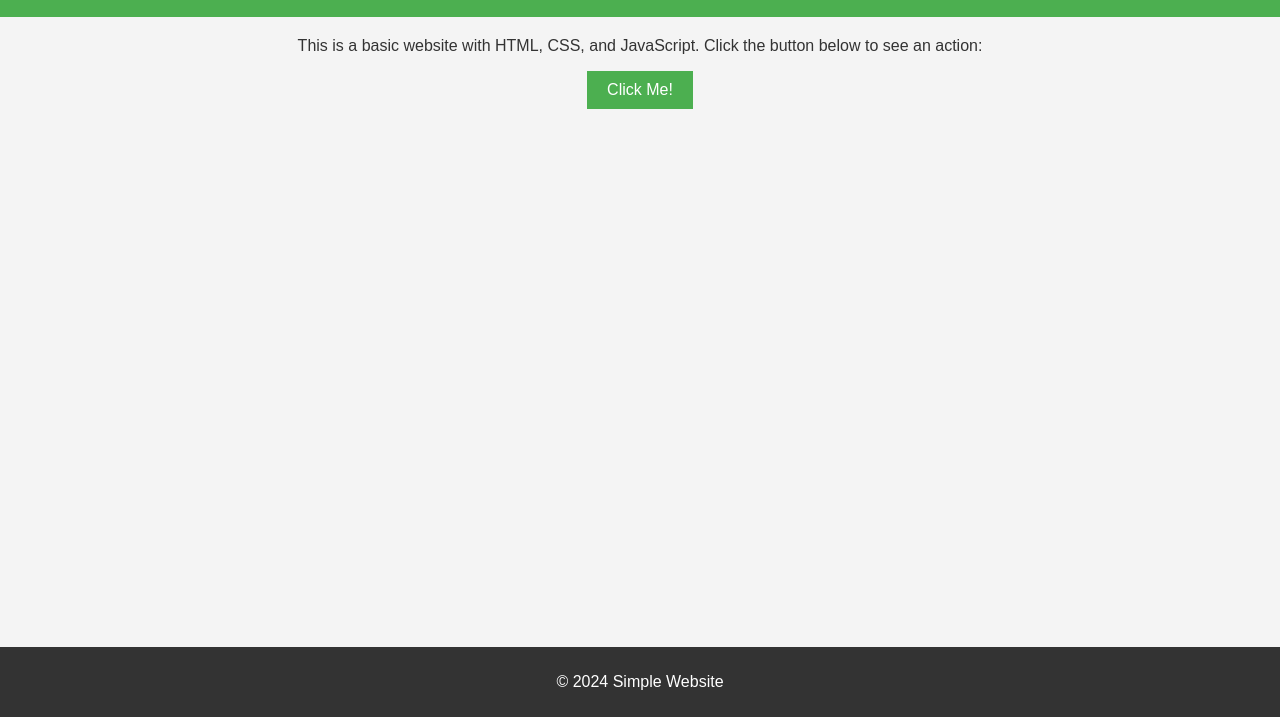
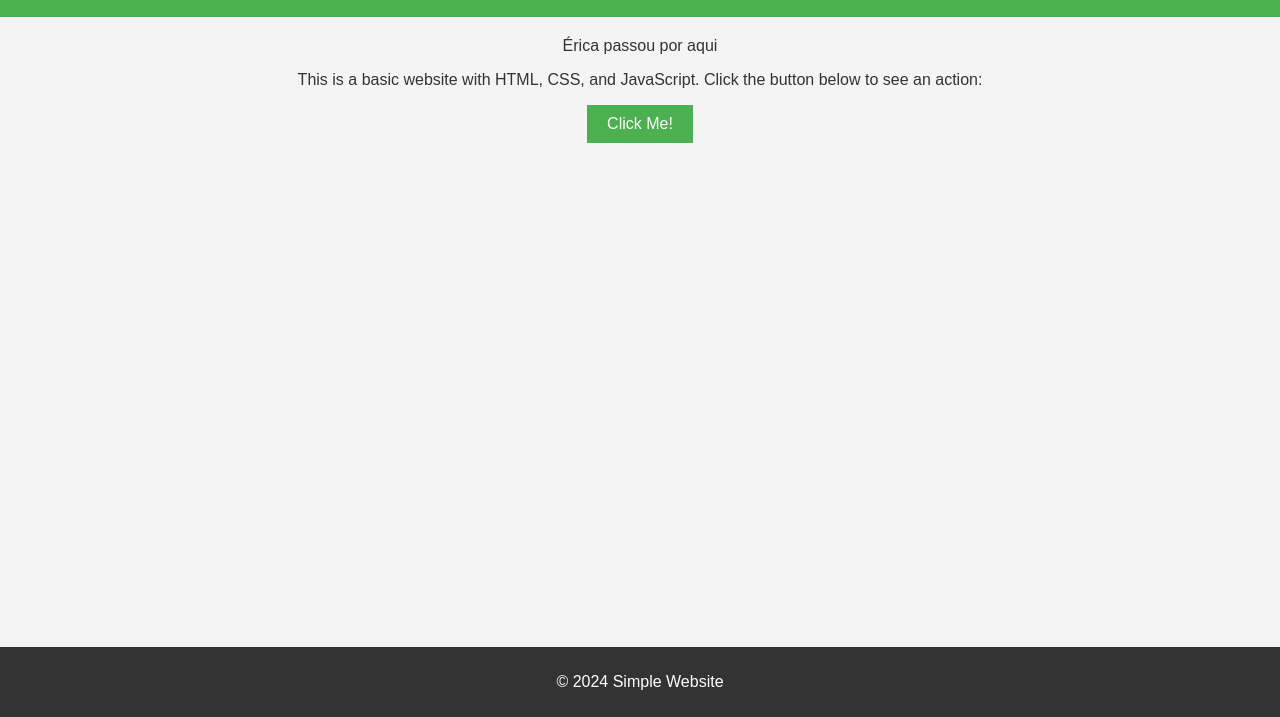
Before and after one commit to eowill/para-copiar, a plain HTML site: page index.html in a window 1280 px wide. Shown: the part 83-800 px from the top of the page. Drawn offline with Linux system fonts and the light colour scheme; a script that the page names is missing.

Commit message:
Pull request de Érica

```diff
--- a/index.html
+++ b/index.html
@@ -12,6 +12,7 @@
     </header>
 
     <section>
+        <p>Érica passou por aqui</p>
         <p>This is a basic website with HTML, CSS, and JavaScript. Click the button below to see an action:</p>
         <button id="actionButton">Click Me!</button>
     </section>
```
